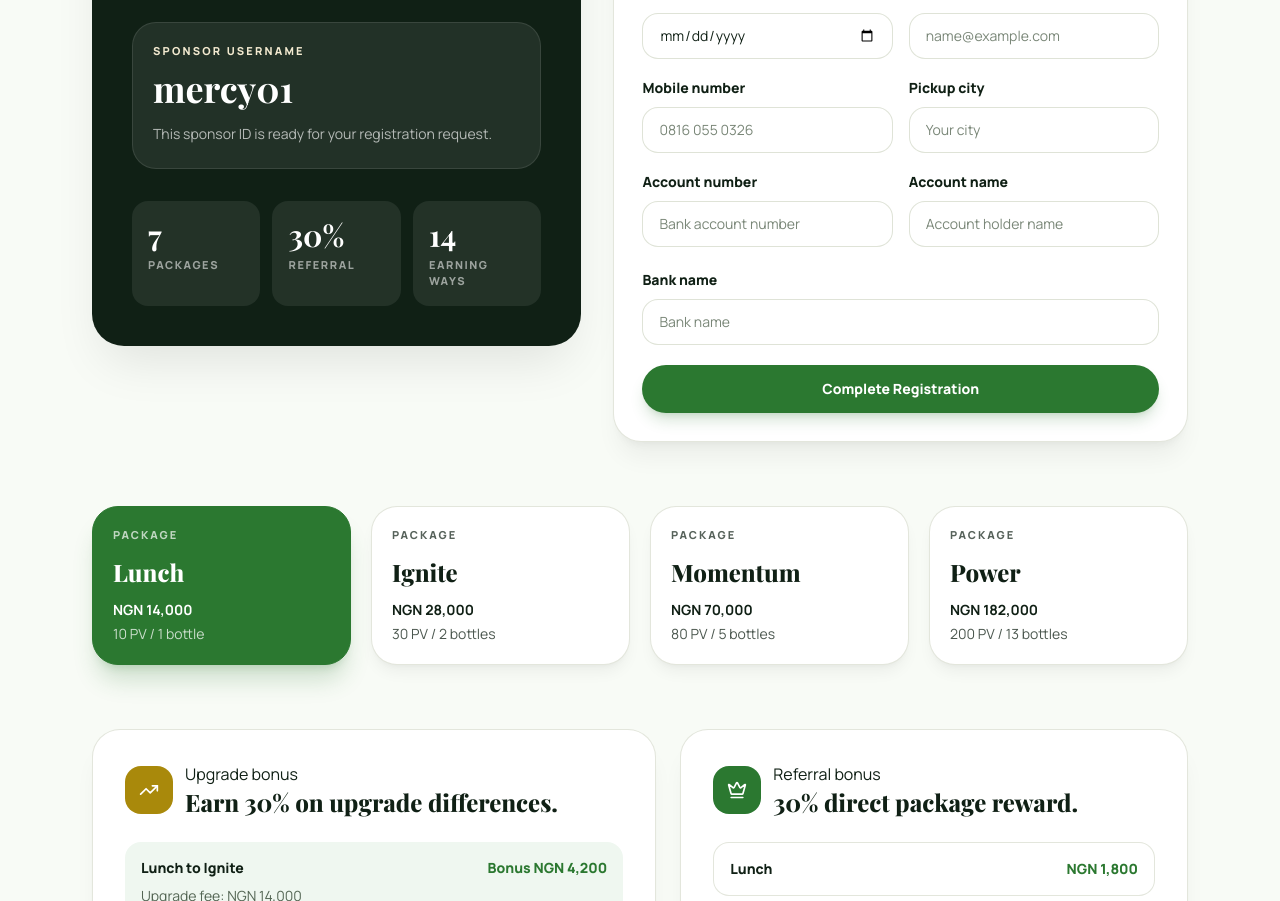
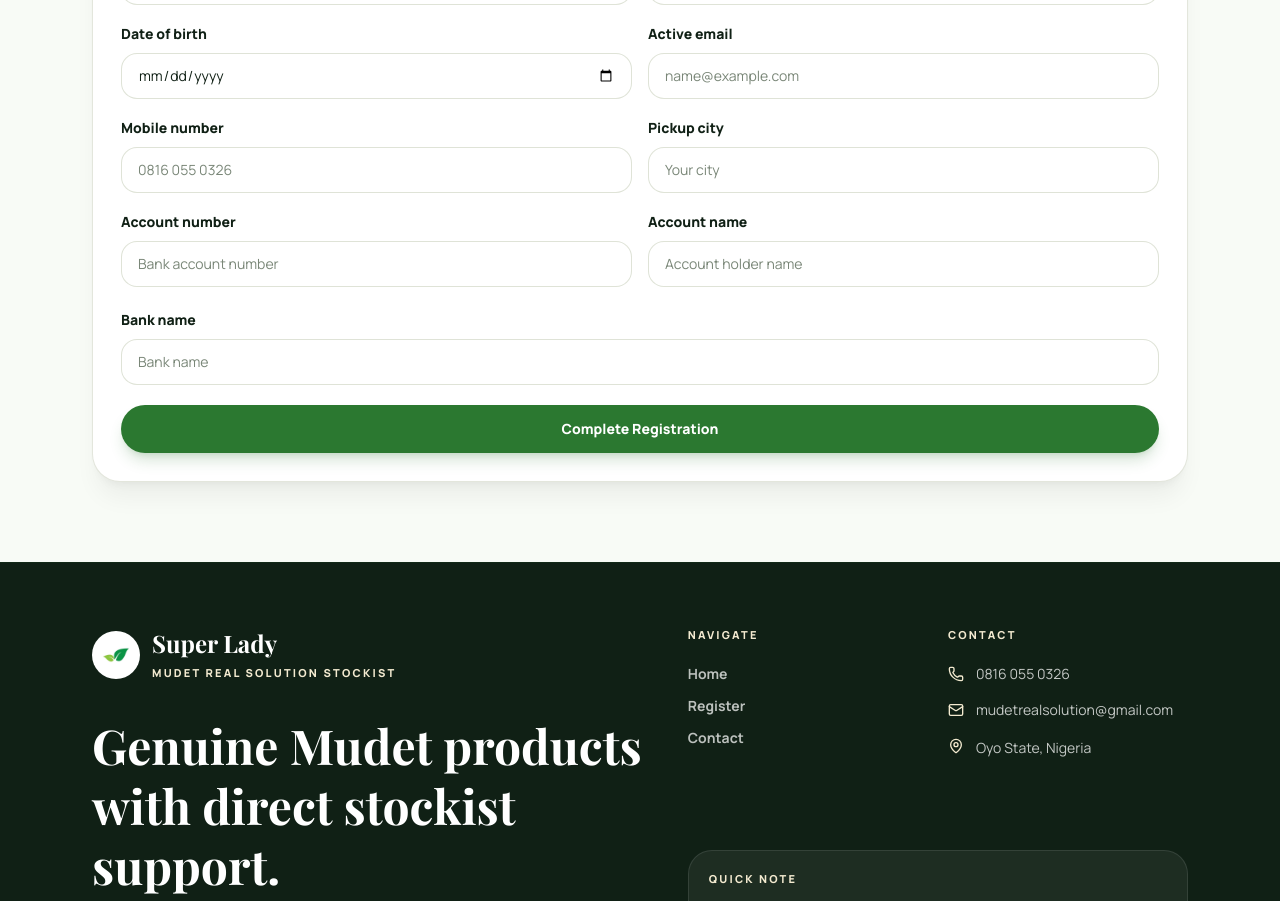
Before and after one commit to youngbee08/mudet_stockist, a React (Vite) app: page /register in a window 1280 px wide. Shown: the part 480-1381 px from the top of the page. Built offline with nearby package versions, Linux system fonts and the light colour scheme.

Commit message:
fix: resolving error

```diff
--- a/src/pages/Affiliate.tsx
+++ b/src/pages/Affiliate.tsx
@@ -1,52 +1,46 @@
 import React, { useMemo, useState } from "react";
 import { toast } from "sonner";
 import { motion } from "framer-motion";
-import { BadgeCheck, Check, Crown, Sparkles, TrendingUp } from "lucide-react";
+import {  Check} from "lucide-react";
 
 const packages = [
   { id: "lunch", name: "Lunch", price: 14000, pv: 10, products: "1 bottle" },
   { id: "ignite", name: "Ignite", price: 28000, pv: 30, products: "2 bottles" },
-  { id: "momentum", name: "Momentum", price: 70000, pv: 80, products: "5 bottles" },
-  { id: "power", name: "Power", price: 182000, pv: 200, products: "13 bottles" },
-  { id: "scale", name: "Scale", price: 406000, pv: 500, products: "29 bottles" },
-  { id: "turbo", name: "Turbo", price: 700000, pv: 700, products: "50 bottles" },
-  { id: "legend", name: "Legend", price: 1050000, pv: 1000, products: "75 bottles" },
-];
-
-const upgradeBonuses = [
-  { from: "Lunch", to: "Ignite", fee: 14000, bonus: 4200 },
-  { from: "Ignite", to: "Momentum", fee: 42000, bonus: 12600 },
-  { from: "Momentum", to: "Power", fee: 112000, bonus: 33600 },
-  { from: "Power", to: "Scale", fee: 224000, bonus: 67200 },
-  { from: "Scale", to: "Turbo", fee: 294000, bonus: 88200 },
-  { from: "Turbo", to: "Legend", fee: 350000, bonus: 105000 },
-];
-
-const referralBonuses = [
-  { label: "Lunch", amount: 1800 },
-  { label: "Ignite", amount: 5400 },
-  { label: "Momentum", amount: 14000 },
-  { label: "Power", amount: 36000 },
-  { label: "Scale", amount: 90000 },
-  { label: "Turbo", amount: 126000 },
-  { label: "Legend", amount: 180000 },
-];
-
-const earningWays = [
-  "Retail Profit (25%)",
-  "Direct Referral Bonus (30%)",
-  "Indirect Referral Bonus",
-  "Upgrade Bonus",
-  "Pairing Bonus",
-  "Unilevel Bonus",
-  "Unilevel Pool Bonus",
-  "Awards & Appreciation",
-  "Winners Celebration Bonus",
-  "Max Store Bonus",
-  "Mini Store Bonus",
-  "Max Store Appreciation Bonus",
-  "Crown Jewel Appreciation Bonus",
-  "Store Sponsor Bonus",
+  {
+    id: "momentum",
+    name: "Momentum",
+    price: 70000,
+    pv: 80,
+    products: "5 bottles",
+  },
+  {
+    id: "power",
+    name: "Power",
+    price: 182000,
+    pv: 200,
+    products: "13 bottles",
+  },
+  {
+    id: "scale",
+    name: "Scale",
+    price: 406000,
+    pv: 500,
+    products: "29 bottles",
+  },
+  {
+    id: "turbo",
+    name: "Turbo",
+    price: 700000,
+    pv: 700,
+    products: "50 bottles",
+  },
+  {
+    id: "legend",
+    name: "Legend",
+    price: 1050000,
+    pv: 1000,
+    products: "75 bottles",
+  },
 ];
 
 const Affiliate: React.FC = () => {
@@ -107,49 +101,7 @@ const Affiliate: React.FC = () => {
   };
 
   return (
-    <div className="flex flex-col gap-16">
-      <section className="grid gap-8 lg:grid-cols-[0.92fr_1.08fr] lg:items-start">
-        <motion.div
-          className="rounded-[32px] bg-neutral-dark p-7 text-white shadow-2xl shadow-black/10 sm:p-10"
-          initial={{ opacity: 0, y: 18 }}
-          animate={{ opacity: 1, y: 0 }}
-          transition={{ duration: 0.4, ease: "easeOut" }}
-        >
-          <p className="section-kicker text-accent-soft">Mudet Registration</p>
-          <h1 className="mt-4 font-display text-5xl font-bold leading-tight sm:text-6xl">
-            Register as a Mudet stockist.
-          </h1>
-          <p className="mt-5 text-base leading-8 text-white/74">
-            Choose your package, save your details, and let Super Lady guide the
-            next payment and onboarding step.
-          </p>
-
-          <div className="mt-8 rounded-[24px] border border-white/10 bg-white/8 p-5">
-            <p className="text-[11px] font-extrabold uppercase tracking-[0.2em] text-accent-soft">
-              Sponsor username
-            </p>
-            <p className="mt-2 font-display text-4xl font-bold">mercy01</p>
-            <p className="mt-3 text-sm leading-7 text-white/66">
-              This sponsor ID is ready for your registration request.
-            </p>
-          </div>
-
-          <div className="mt-8 grid gap-3 sm:grid-cols-3">
-            {[
-              ["7", "Packages"],
-              ["30%", "Referral"],
-              ["14", "Earning ways"],
-            ].map(([value, label]) => (
-              <div key={label} className="rounded-2xl bg-white/8 p-4">
-                <p className="font-display text-3xl font-bold">{value}</p>
-                <p className="mt-1 text-[11px] font-extrabold uppercase tracking-[0.14em] text-white/55">
-                  {label}
-                </p>
-              </div>
-            ))}
-          </div>
-        </motion.div>
-
+    <section className="mt-10">
       <motion.div
         className="surface-card p-5 sm:p-7"
         initial={{ opacity: 0, y: 18 }}
@@ -167,11 +119,11 @@ const Affiliate: React.FC = () => {
                 Thank you for registering.
               </h2>
               <p className="mt-3 text-sm leading-7 text-neutral-soft">
-                  Super Lady will review your package choice and contact you
-                  with the next steps.
+                Super Lady will review your package choice and contact you with
+                the next steps.
               </p>
             </div>
-              <div className="grid gap-3 rounded-[24px] border border-primary/10 bg-white p-5">
+            <div className="grid gap-3 rounded-3xl border border-primary/10 bg-white p-5">
               <p className="section-kicker">Selected package</p>
               <p className="text-2xl font-extrabold text-neutral-dark">
                 {selectedPackageDetails.name}
@@ -202,7 +154,7 @@ const Affiliate: React.FC = () => {
               </select>
             </div>
 
-              <div className="rounded-[24px] border border-primary/10 bg-secondary p-5">
+            <div className="rounded-3xl border border-primary/10 bg-secondary p-5">
               <div className="flex items-start justify-between gap-4">
                 <div>
                   <p className="section-kicker">Selected</p>
@@ -236,7 +188,13 @@ const Affiliate: React.FC = () => {
                     {label}
                   </label>
                   <input
-                      type={key === "dob" ? "date" : key === "email" ? "email" : "text"}
+                    type={
+                      key === "dob"
+                        ? "date"
+                        : key === "email"
+                          ? "email"
+                          : "text"
+                    }
                     value={form[key as keyof typeof form]}
                     onChange={handleChange(key as keyof typeof form)}
                     placeholder={placeholder}
@@ -265,130 +223,6 @@ const Affiliate: React.FC = () => {
         )}
       </motion.div>
     </section>
-
-      <section className="grid gap-5 sm:grid-cols-2 lg:grid-cols-4">
-        {packages.slice(0, 4).map((pkg) => (
-          <button
-            key={pkg.id}
-            type="button"
-            onClick={() => setSelectedPackage(pkg.id)}
-            className={[
-              "rounded-[26px] border p-5 text-left transition hover:-translate-y-1",
-              selectedPackage === pkg.id
-                ? "border-primary bg-primary text-white shadow-xl shadow-primary/20"
-                : "border-secondary-dark/70 bg-white text-neutral-dark shadow-lg shadow-black/5",
-            ].join(" ")}
-          >
-            <p className="text-[11px] font-extrabold uppercase tracking-[0.18em] opacity-70">
-              Package
-            </p>
-            <h3 className="mt-3 text-2xl font-extrabold">{pkg.name}</h3>
-            <p className="mt-3 text-sm font-bold">NGN {pkg.price.toLocaleString()}</p>
-            <p className="mt-1 text-sm opacity-75">
-              {pkg.pv} PV / {pkg.products}
-            </p>
-          </button>
-        ))}
-      </section>
-
-      <section className="grid gap-6 lg:grid-cols-[1fr_0.9fr]">
-        <div className="surface-card p-6 sm:p-8">
-          <div className="flex items-center gap-3">
-            <div className="flex h-12 w-12 items-center justify-center rounded-2xl bg-accent text-white">
-              <TrendingUp className="h-5 w-5" />
-            </div>
-            <div>
-              <p className="section-kicker">Upgrade bonus</p>
-              <h2 className="text-2xl font-extrabold text-neutral-dark">
-                Earn 30% on upgrade differences.
-              </h2>
-            </div>
-          </div>
-          <div className="mt-6 grid gap-3">
-            {upgradeBonuses.map((item) => (
-              <div key={item.from} className="grid gap-2 rounded-2xl bg-secondary p-4 sm:grid-cols-[1fr_auto] sm:items-center">
-                <p className="text-sm font-extrabold text-neutral-dark">
-                  {item.from} to {item.to}
-                </p>
-                <p className="text-sm font-extrabold text-primary">
-                  Bonus NGN {item.bonus.toLocaleString()}
-                </p>
-                <p className="text-sm text-neutral-soft sm:col-span-2">
-                  Upgrade fee: NGN {item.fee.toLocaleString()}
-                </p>
-              </div>
-            ))}
-          </div>
-        </div>
-
-        <div className="surface-card p-6 sm:p-8">
-          <div className="flex items-center gap-3">
-            <div className="flex h-12 w-12 items-center justify-center rounded-2xl bg-primary text-white">
-              <Crown className="h-5 w-5" />
-            </div>
-            <div>
-              <p className="section-kicker">Referral bonus</p>
-              <h2 className="text-2xl font-extrabold text-neutral-dark">
-                30% direct package reward.
-              </h2>
-            </div>
-          </div>
-          <div className="mt-6 grid gap-3">
-            {referralBonuses.map((item) => (
-              <div key={item.label} className="flex items-center justify-between gap-4 rounded-2xl border border-secondary-dark/70 bg-white p-4">
-                <p className="text-sm font-extrabold text-neutral-dark">
-                  {item.label}
-                </p>
-                <p className="text-sm font-extrabold text-primary">
-                  NGN {item.amount.toLocaleString()}
-                </p>
-              </div>
-            ))}
-          </div>
-        </div>
-      </section>
-
-      <section className="rounded-[32px] bg-secondary p-7 sm:p-10">
-        <div className="grid gap-8 lg:grid-cols-[0.8fr_1.2fr] lg:items-start">
-          <div>
-            <p className="section-kicker">Earning structure</p>
-            <h2 className="mt-3 font-display text-4xl font-bold leading-tight text-neutral-dark">
-              Fourteen ways to earn through Mudet.
-            </h2>
-            <p className="mt-4 text-sm leading-7 text-neutral-soft">
-              The business plan includes retail, referral, upgrade, matching,
-              pool, store, and appreciation bonuses.
-            </p>
-          </div>
-          <div className="grid gap-3 sm:grid-cols-2">
-            {earningWays.map((item) => (
-              <div key={item} className="flex items-center gap-3 rounded-2xl bg-white p-4 shadow-sm">
-                <BadgeCheck className="h-5 w-5 shrink-0 text-primary" />
-                <p className="text-sm font-bold text-neutral-dark">{item}</p>
-              </div>
-            ))}
-          </div>
-        </div>
-      </section>
-
-      <section className="rounded-[32px] border border-primary/15 bg-white p-7 shadow-xl shadow-black/5 sm:p-10">
-        <div className="grid gap-6 lg:grid-cols-[1fr_auto] lg:items-center">
-          <div>
-            <p className="section-kicker">Next step</p>
-            <h2 className="mt-3 font-display text-4xl font-bold text-neutral-dark">
-              Choose a package and save your stockist request.
-            </h2>
-            <p className="mt-3 text-sm leading-7 text-neutral-soft">
-              Super Lady will contact you with payment and onboarding guidance.
-            </p>
-          </div>
-          <div className="flex items-center gap-3 rounded-2xl bg-accent-soft px-5 py-4 text-accent">
-            <Sparkles className="h-5 w-5" />
-            <span className="text-sm font-extrabold">Sponsor: mercy01</span>
-          </div>
-        </div>
-      </section>
-    </div>
   );
 };
 
--- a/src/pages/Contact.tsx
+++ b/src/pages/Contact.tsx
@@ -1,6 +1,5 @@
 import React, { useMemo, useState } from "react";
 import { FaWhatsapp } from "react-icons/fa";
-import { Mail, MessageCircle, Phone } from "lucide-react";
 import { toast } from "sonner";
 
 const WHATSAPP_NUMBER = "2348160550326";
--- a/src/pages/Purchase.tsx
+++ b/src/pages/Purchase.tsx
@@ -1,7 +1,7 @@
 import React, { useEffect, useMemo, useState } from "react";
 import { toast } from "sonner";
 import { HiOutlineClipboardCopy } from "react-icons/hi";
-import { Minus, Plus, ShoppingBag, Send, CheckCircle } from "lucide-react";
+import { Minus, Plus,  Send,  } from "lucide-react";
 import productDetails from "../lib/productDetails";
 import { CiWarning } from "react-icons/ci";
 const makeOrderId = () => `ORD-${Math.floor(10000 + Math.random() * 90000)}`;
```
Lines whose indentation alone changed are shown as unchanged.
